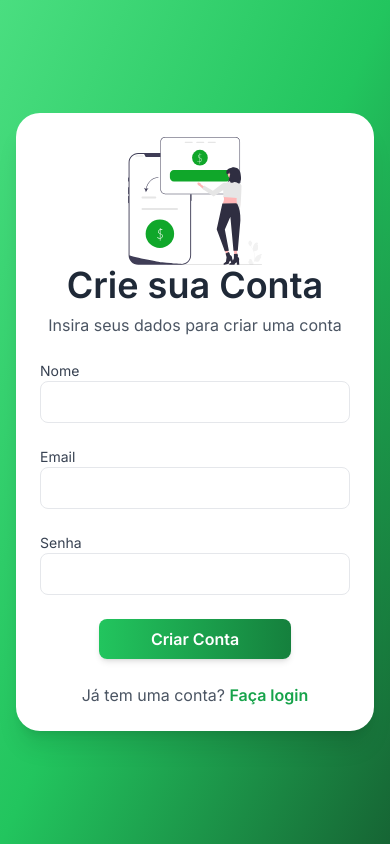
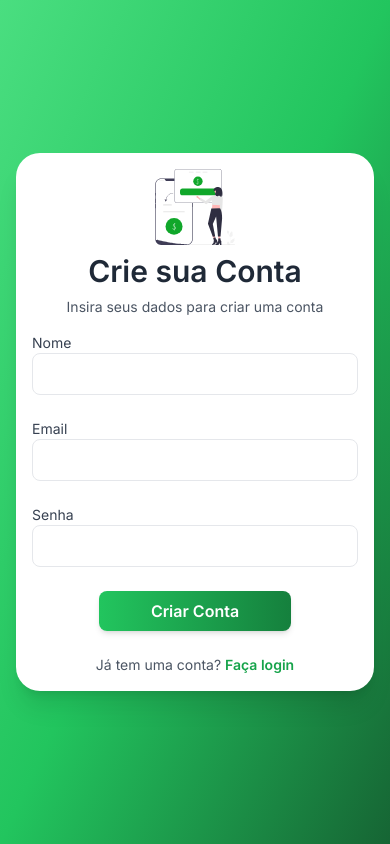
Before and after one commit to MillerFelix/cashflow-app, a React (Vite) app: page /register in a window 390 px wide. Built offline with nearby package versions, Linux system fonts and the light colour scheme; no server answers.

Commit message:
Improving login and registration responsiveness

```diff
--- a/src/components/footer/HelpModal.jsx
+++ b/src/components/footer/HelpModal.jsx
@@ -86,7 +86,7 @@ function HelpModal({ isOpen, onClose }) {
             <p className="text-gray-700 mt-3">Futuras melhorias incluem:</p>
             <ul className="list-disc list-inside text-gray-700 mt-2">
               <li>🔹 Agendar transações recorrentes</li>
-              <li>🔹 Mais formas de análise</li>
+              <li>🔹 Perfil do Usuário</li>
               <li>🔹 Exportação de dados</li>
             </ul>
 
--- a/src/pages/Login.jsx
+++ b/src/pages/Login.jsx
@@ -27,7 +27,6 @@ function Login() {
       );
       const user = userCredential.user;
 
-      // Buscar o nome do usuário no Firestore usando o userId (uid)
       const docRef = doc(db, "users", user.uid);
       const docSnap = await getDoc(docRef);
       if (docSnap.exists()) {
@@ -46,17 +45,19 @@ function Login() {
     <div className="min-h-screen bg-gradient-to-br from-green-400 via-green-500 to-green-800 flex justify-center items-center px-4 relative">
       {loading && <Loader />}
 
-      <div className="p-6 bg-white rounded-3xl shadow-xl w-full max-w-md transform transition hover:scale-105 hover:shadow-2xl">
+      <div className="p-6 bg-white rounded-3xl shadow-xl w-full max-w-lg sm:max-w-md lg:max-w-lg xl:max-w-xl transform transition hover:scale-105 hover:shadow-2xl">
         <div className="text-center mb-6">
           <img
             src="/login-image.svg"
             alt="Login"
-            className="mx-auto w-34 h-32"
+            className="mx-auto w-24 sm:w-32 md:w-36 lg:w-40"
           />
-          <h2 className="text-4xl font-extrabold text-gray-800">
-            Bem-vindo de volta, {userName ? userName : "Usuário"}!
+          <h2 className="text-3xl sm:text-4xl font-extrabold text-gray-800 mb-2 mt-2">
+            Bem-vindo de volta!
           </h2>
-          <p className="text-gray-600 mt-2">Faça login para continuar</p>
+          <p className="text-gray-600 mt-2 text-sm sm:text-base">
+            Faça login para continuar
+          </p>
         </div>
         <form onSubmit={handleLogin} className="space-y-6">
           <TextInput
@@ -83,7 +84,7 @@ function Login() {
             Entrar
           </Button>
         </form>
-        <p className="mt-6 text-center text-gray-600">
+        <p className="mt-6 text-center text-gray-600 text-sm sm:text-base">
           Não tem uma conta?{" "}
           <Link
             to="/register"
--- a/src/pages/Register.jsx
+++ b/src/pages/Register.jsx
@@ -29,7 +29,6 @@ function Register() {
     }
 
     try {
-      // Criação do usuário no Firebase Authentication
       const userCredential = await createUserWithEmailAndPassword(
         auth,
         email,
@@ -37,7 +36,6 @@ function Register() {
       );
       const user = userCredential.user;
 
-      // Salvar o nome do usuário no Firestore, junto com o userId (uid)
       await setDoc(doc(db, "users", user.uid), {
         name: name, // Salva o nome
       });
@@ -54,17 +52,17 @@ function Register() {
     <div className="min-h-screen bg-gradient-to-br from-green-400 via-green-500 to-green-800 flex justify-center items-center px-4 relative">
       {loading && <Loader />}
 
-      <div className="p-6 bg-white rounded-3xl shadow-xl w-full max-w-md transform transition hover:scale-105 hover:shadow-2xl">
-        <div className="text-center mb-6">
+      <div className="p-4 sm:p-6 bg-white rounded-3xl shadow-xl w-full max-w-md sm:max-w-lg transform transition hover:scale-105 hover:shadow-2xl">
+        <div className="text-center mb-4 sm:mb-6">
           <img
             src="/login-image.svg"
             alt="Registro"
-            className="mx-auto w-34 h-32"
+            className="mx-auto w-20 sm:w-32 md:w-36 lg:w-40"
           />
-          <h2 className="text-4xl font-extrabold text-gray-800">
+          <h2 className="text-3xl sm:text-4xl font-extrabold text-gray-800 mb-2 mt-2">
             Crie sua Conta
           </h2>
-          <p className="text-gray-600 mt-2">
+          <p className="text-gray-600 mt-2 text-sm sm:text-base">
             Insira seus dados para criar uma conta
           </p>
         </div>
@@ -75,6 +73,7 @@ function Register() {
             onChange={setName}
             type="text"
             error={error && "Digite seu nome"}
+            className="w-full"
           />
           <TextInput
             label="Email"
@@ -82,6 +81,7 @@ function Register() {
             onChange={setEmail}
             type="email"
             error={error && "Preencha um email válido"}
+            className="w-full"
           />
           <TextInput
             label="Senha"
@@ -89,6 +89,7 @@ function Register() {
             onChange={setPassword}
             type="password"
             error={passwordError}
+            className="w-full"
           />
           {error && <p className="text-red-500 text-sm text-center">{error}</p>}
           <Button
@@ -100,7 +101,7 @@ function Register() {
             Criar Conta
           </Button>
         </form>
-        <p className="mt-6 text-center text-gray-600">
+        <p className="mt-6 text-center text-gray-600 text-sm sm:text-base">
           Já tem uma conta?{" "}
           <Link
             to="/login"
```
